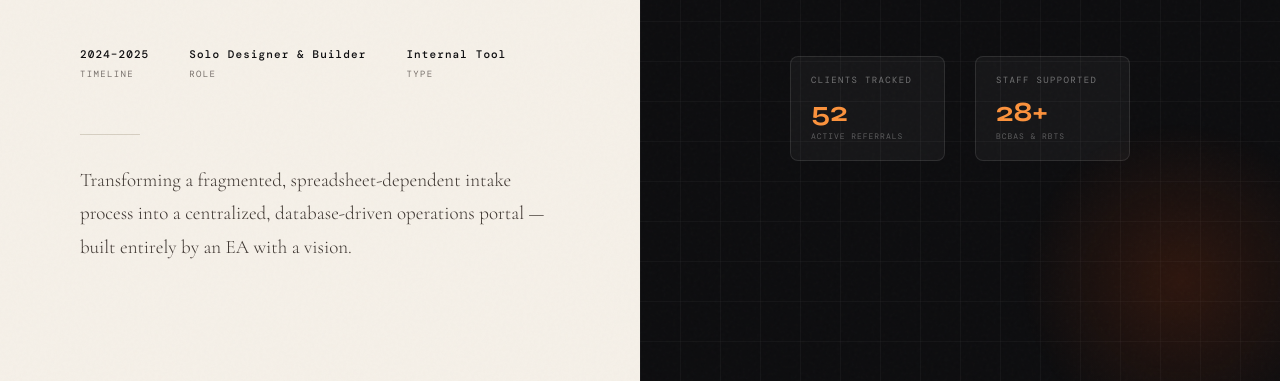
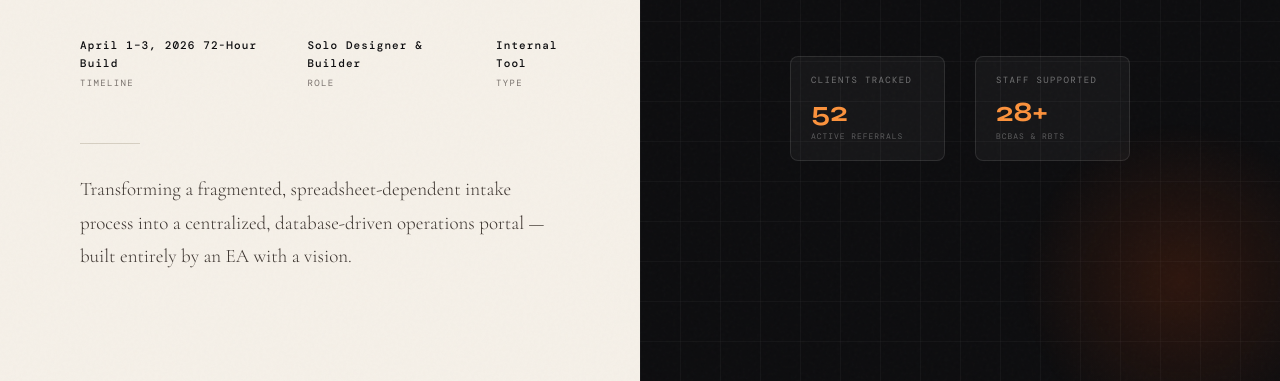
Before and after one commit to zwells-cpu/bsomip-project-case-study, a plain HTML site: page index.html in a window 1280 px wide. Shown: the part 419-800 px from the top of the page. Drawn offline with nearby package versions, Linux system fonts and the light colour scheme; a web font is replaced by a local one.

Commit message:
Update event date and description in index.html

```diff
--- a/index.html
+++ b/index.html
@@ -741,7 +741,8 @@
     <p class="hero-subtitle">Internal Operations Platform — Behavioral Solutions of Mississippi</p>
     <div class="hero-meta">
       <div class="meta-item">
-        <div class="meta-value">2024–2025</div>
+        <div class="meta-value">April 1–3, 2026
+72-Hour Build</div>
         <div class="meta-key">Timeline</div>
       </div>
       <div class="meta-item">
```
